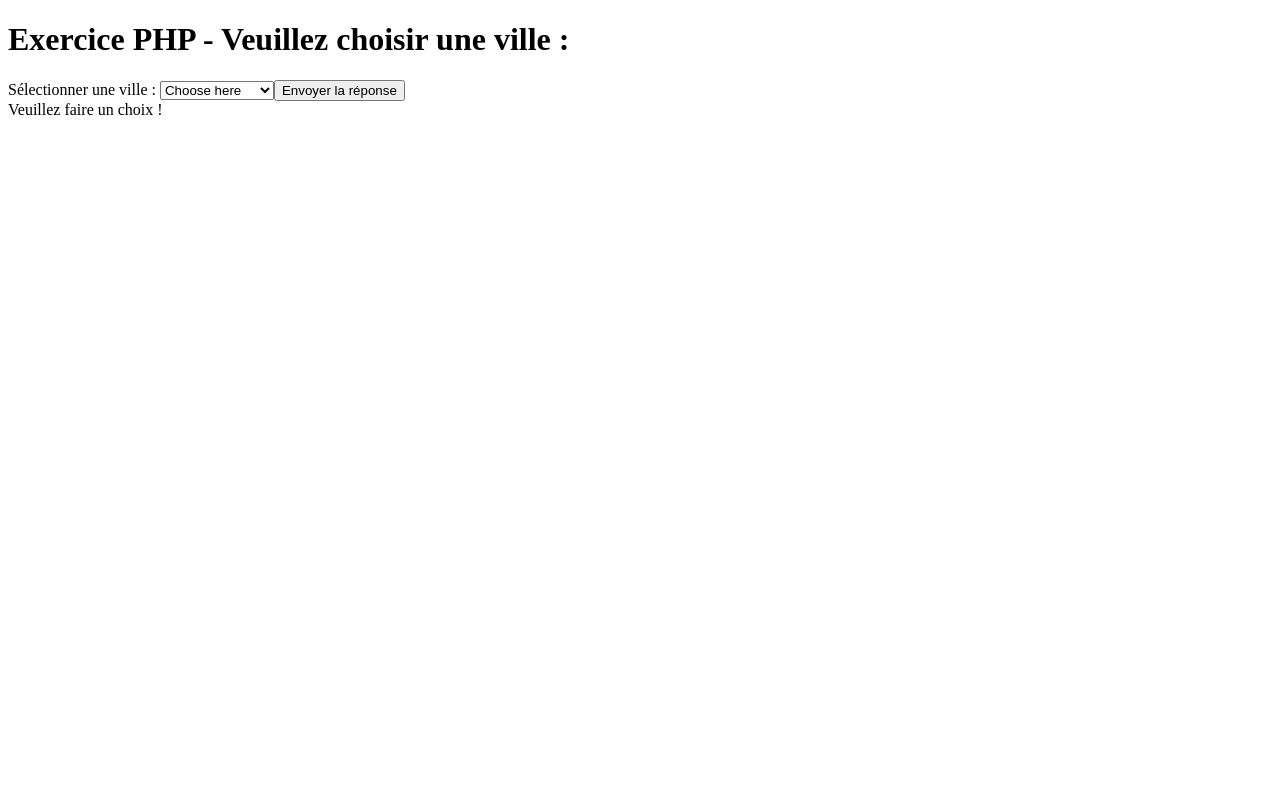
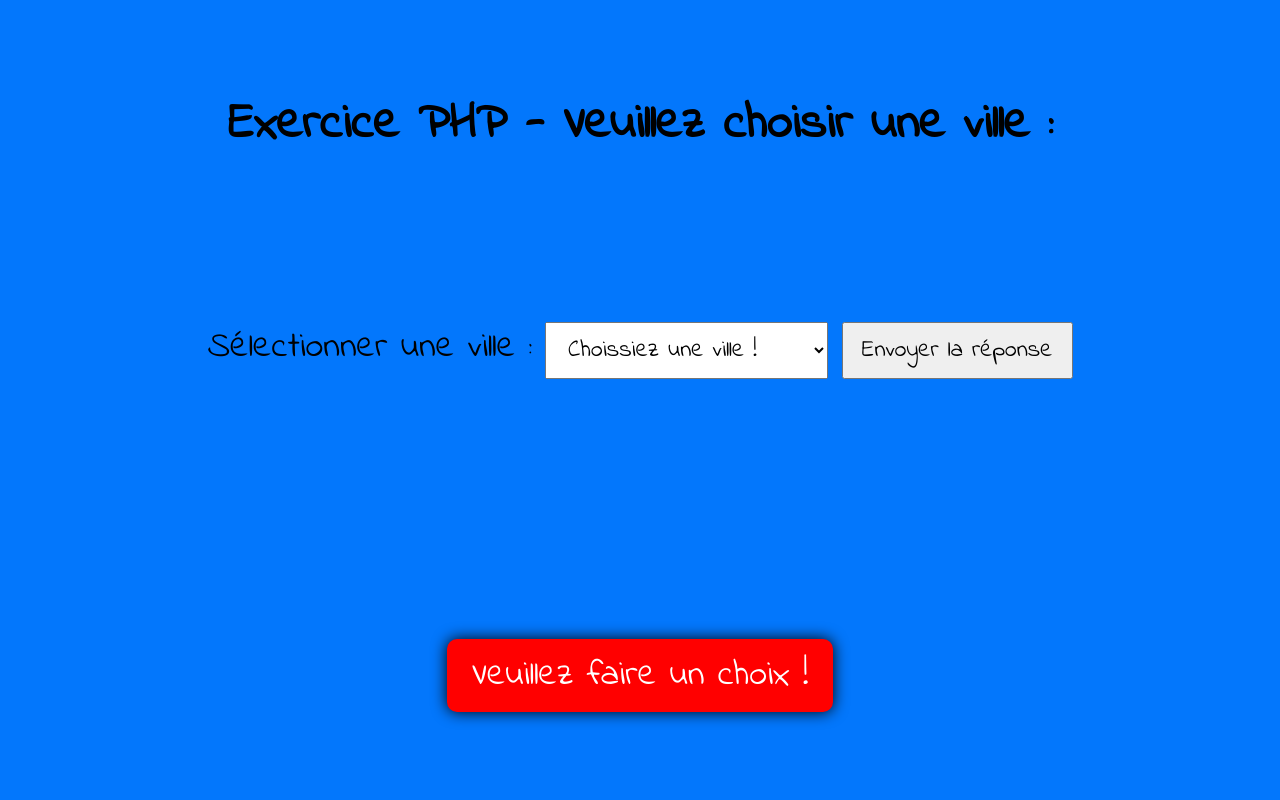
Before and after one commit to TechnoLogicsTheorical/Exercices-PHP, a PHP site: page / in a window 1280 px wide. Run offline with PHP 8.4, Linux system fonts and the light colour scheme; data that the repository does not hold is empty.

Commit message:
Refactoring All Code and stylizing

```diff
--- a/index.php
+++ b/index.php
@@ -1,15 +1,46 @@
 <!DOCTYPE html>
-<html lang="en">
+<html lang="fr_FR">
 <head>
     <meta charset="UTF-8">
     <meta name="viewport" content="width=device-width, initial-scale=1.0">
     <title>Formulaire de Selection</title>
     <style>
+        @import url('https://fonts.googleapis.com/css2?family=Indie+Flower&display=swap');
         * {
-
+            box-sizing: border-box;
+            padding: 0;
+            margin: 0;
+            font-family: 'Indie Flower', cursive;
+        }
+        body {
+            min-height: 100vh;
+            display: flex;
+            flex-direction: column;
+            justify-content: center;
+            align-items: center;
+            background-color: #0377fc;
+            font-size: 36px;
+        }
+        select, input {
+            font-size: 24px;
+            padding: 9px 18px;
         }
         h1 {
-
+            font-size: 50px;
+        }
+        form {
+            margin: calc(100vh - 80vh) 0;
+        }
+        .respond {
+            background-color: green;
+            padding: 10px 25px;
+            margin-top: 100px;
+            border-radius: 10px;
+            box-shadow: 0 0 15px black;
+            color: white;
+        }
+        .error {
+            background-color: red;
         }
     </style>
 </head>
@@ -20,31 +51,40 @@
         <label for="ville">Sélectionner une ville :</label>
         <select name="ville" id="ville">
             <optgroup label="Villes :">
-                <option selected disabled hidden>Choose here</option>
+                <option selected disabled hidden value=" ">Choissiez une ville !</option>
                 <option value="Paris">Paris</option>
                 <option value="Berlin">Berlin</option>
                 <option value="Mouscou">Mouscou</option>
             </optgroup>
+        </select>
         <input type="submit" value="Envoyer la réponse">
-        </select>
     </form>
 
     <?php
+        $startPara = '<p class="respond">';
+        $endPara = '</p>';
+        $startPhrase = 'La ville de ';
+        $endPhrase = ' est la capitale de la ';
+
+        if (empty($_POST)) {
+            echo ('<p class="respond error">' . "Veuillez faire un choix !" . $endPara);
+        }
+        else {
             $ville = $_POST["ville"];
-
             switch ($ville) {
                 case 'Paris':
-                echo('<p class="respond">La ville de '.$ville. " est la capitale de la ". 'France </p>');
+                    echo($startPara . $startPhrase . $ville . $endPhrase . 'France' . $endPara);
                     break;
                 case 'Berlin':
-                echo('<p class="respond">La ville de '.$ville. " est la capitale de la ". 'Allemagne </p>');
+                    echo($startPara . $startPhrase . $ville . $endPhrase . 'Allemagne' . $endPara);
                     break;
                 case 'Mouscou':
-                echo('<p class="respond">La ville de '.$ville. " est la capitale de la ". 'Russie </p>');
+                    echo($startPara . $startPhrase . $ville . $endPhrase . 'Russie' . $endPara);
                     break;
                 default:
-                echo("Veuillez faire un choix !");
+                    echo("Erreur inconnue !");
                     break;
+            }
         }
     ?>
 </body>
```
Lines whose indentation alone changed are shown as unchanged.
